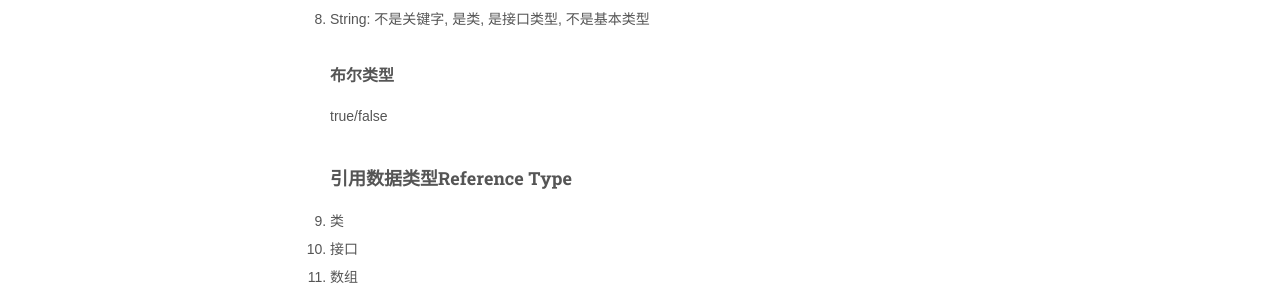
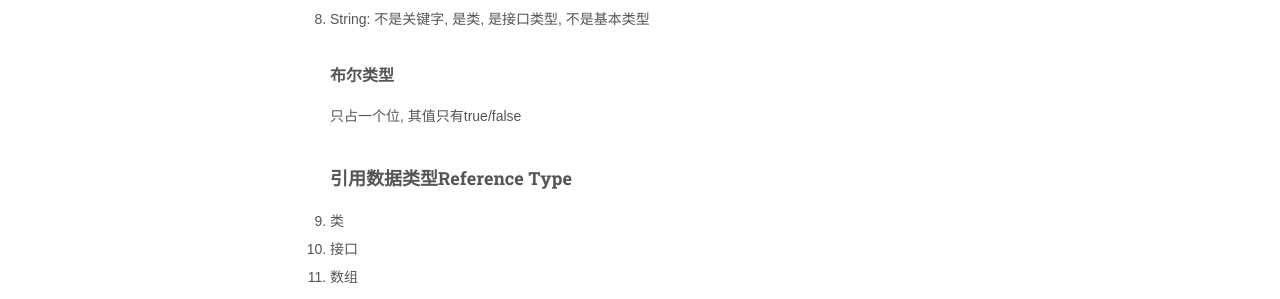
Before and after one commit to Revenant-S/Revenant-S, a Jekyll site: the page built from _posts/2021-03-12-Java语法基础.md, in a window 1280 px wide. Shown: the part 1918-2217 px from the top of the page. Built offline with Jekyll 4.4.1, drawn with Linux system fonts in a browser that asks for light colours; some web fonts are replaced; comment, search, counter and statistics services are not loaded.

Commit message:
修改文件: _posts/2021-03-12-Java语法基础.md

```diff
--- a/_posts/2021-03-12-Java语法基础.md
+++ b/_posts/2021-03-12-Java语法基础.md
@@ -64,7 +64,7 @@ tags:
 1. char: 只占2字节
 2. String: 不是关键字, 是类, 是接口类型, 不是基本类型
 #### 布尔类型
-true/false
+只占一个位, 其值只有true/false
 ### 引用数据类型Reference Type
 1. 类
 2. 接口
```
